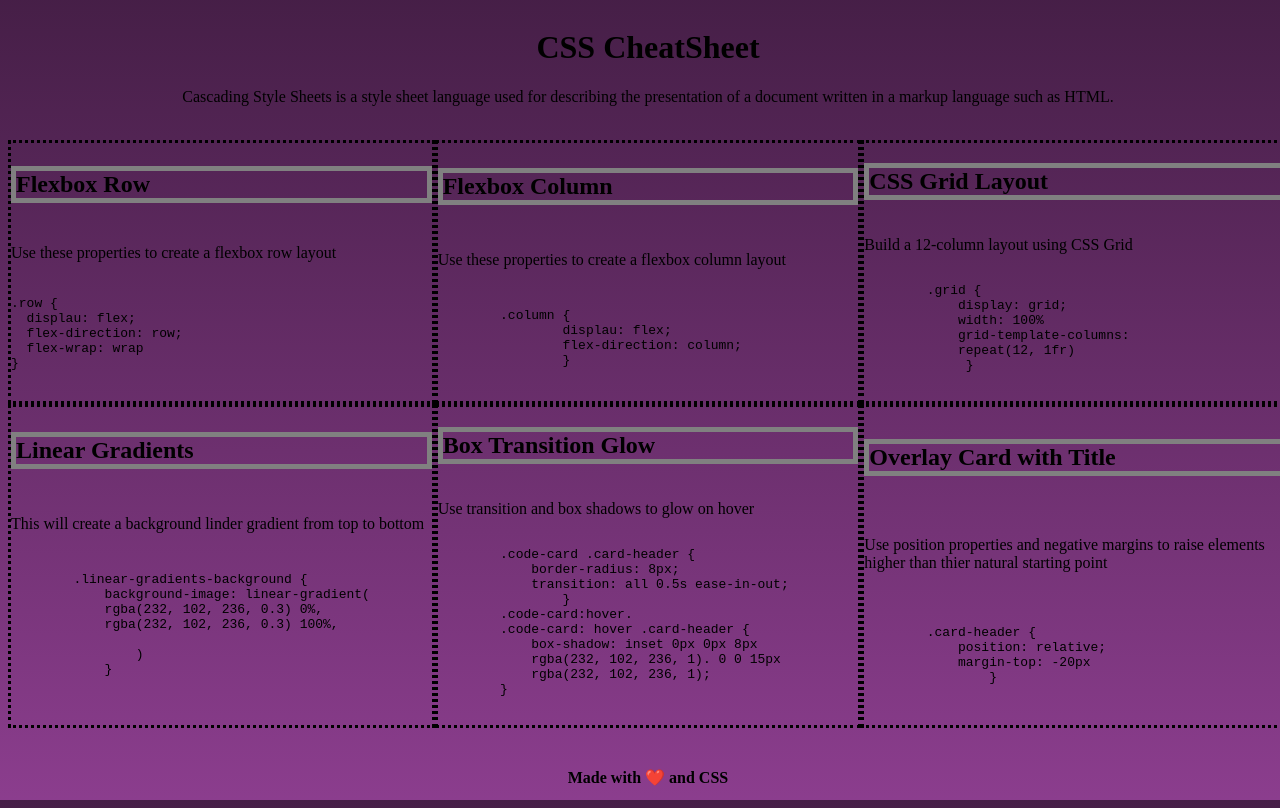
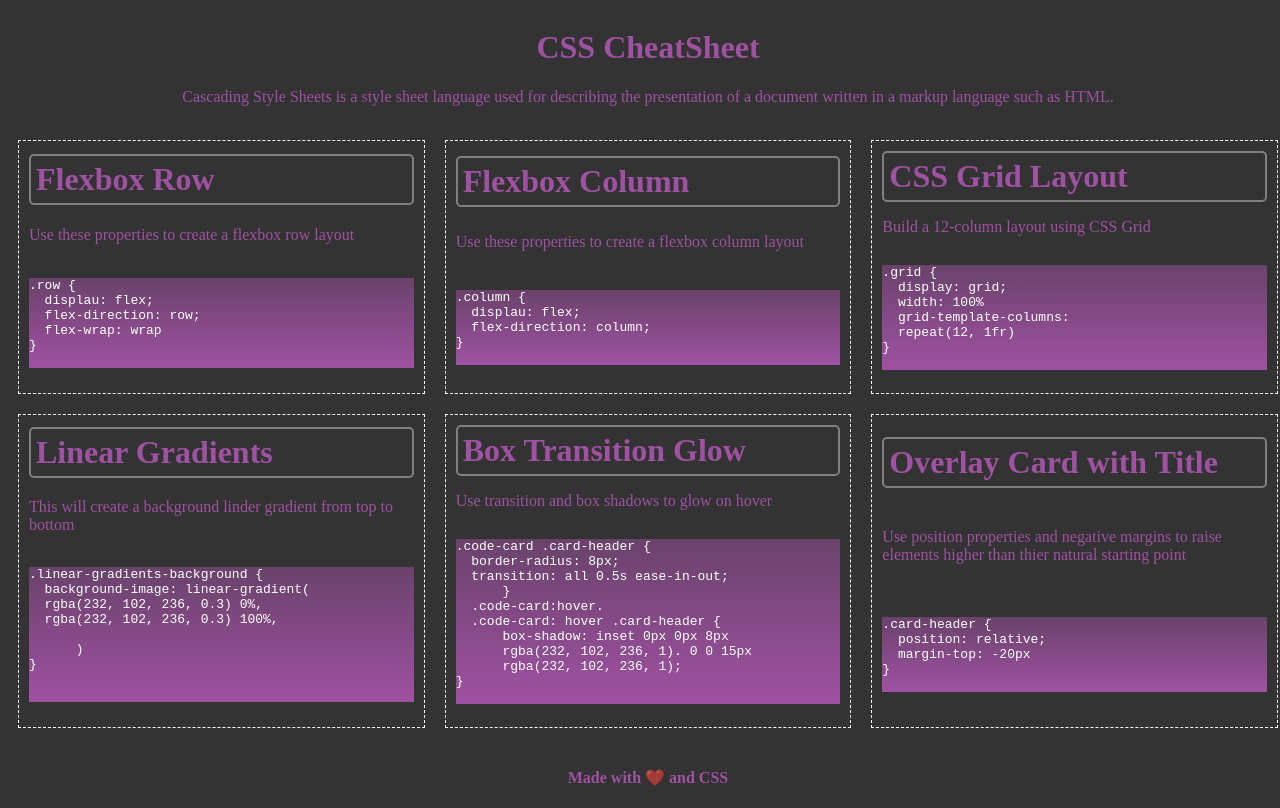
Before and after one commit to imanmansour86/css-cheatsheet, a plain HTML site: page index.html in a window 1280 px wide. Drawn offline with Linux system fonts and the light colour scheme.

Commit message:
replacing h2 with divs

```diff
--- a/css/style.css
+++ b/css/style.css
@@ -1,16 +1,11 @@
 html {
   height: 100%;
   width: 100%;
-  color: black;
+  color: rgba(232, 102, 236, 0.6);
 }
 
 body {
-  background-image: linear-gradient(
-    rgba(232, 102, 236, 0.3) 0%,
-    rgba(232, 102, 236, 0.6) 100%
-  );
-
-  background-color: black;
+  background-color: #333333;
   height: 100%;
   width: 100%;
   display: flex;
@@ -40,20 +35,35 @@ header {
 pre {
   text-align: left;
   user-select: all;
+  background-image: linear-gradient(
+    rgba(232, 102, 236, 0.3) 0%,
+    rgba(232, 102, 236, 0.6) 100%
+  );
+  color: white;
 }
 
-h2 {
-  border: 5px solid gray;
+.section-header {
+  border: 2px solid gray;
   transition: width 2s;
+  background-color: #333333;
+  border-radius: 5px;
+  padding: 5px;
+  font-size: xx-large;
+  font-weight: bolder;
+  /* top: -40px;
+  left: 10p;
+  position: relative; */
 }
 
-h2:hover {
+.section-header:hover {
   width: 200px;
   color: red;
 }
 
 section {
-  border-style: dotted;
+  border: 1px dashed white;
+  margin: 10px;
+  padding: 10px;
 }
 @media screen and (min-width: 768px) and (max-width: 992px) {
   main {
--- a/index.html
+++ b/index.html
@@ -18,7 +18,7 @@
 
     <main>
       <section>
-        <h2>Flexbox Row</h2>
+        <div class="section-header">Flexbox Row</div>
         <p>Use these properties to create a flexbox row layout</p>
         <pre>
 .row {
@@ -31,7 +31,7 @@
       </section>
 
       <section>
-        <h2>Flexbox Column</h2>
+        <div class="section-header">Flexbox Column</div>
         <p>Use these properties to create a flexbox column layout</p>
         <pre>
 .column {
@@ -43,7 +43,8 @@
       </section>
 
       <section>
-        <h2>CSS Grid Layout</h2>
+        <div class="section-header">CSS Grid Layout</div>
+
         <p>Build a 12-column layout using CSS Grid</p>
         <pre>
 .grid {
@@ -57,7 +58,7 @@
       </section>
 
       <section>
-        <h2>Linear Gradients</h2>
+        <div class="section-header">Linear Gradients</div>
         <p>This will create a background linder gradient from top to bottom</p>
         <pre>
 .linear-gradients-background {
@@ -72,7 +73,7 @@
       </section>
 
       <section>
-        <h2>Box Transition Glow</h2>
+        <div class="section-header">Box Transition Glow</div>
         <p>Use transition and box shadows to glow on hover</p>
         <pre>
 .code-card .card-header {
@@ -90,7 +91,7 @@
       </section>
 
       <section>
-        <h2>Overlay Card with Title</h2>
+        <div class="section-header">Overlay Card with Title</div>
         <p>
           Use position properties and negative margins to raise elements higher
           than thier natural starting point
```
Lines whose indentation alone changed are shown as unchanged.
